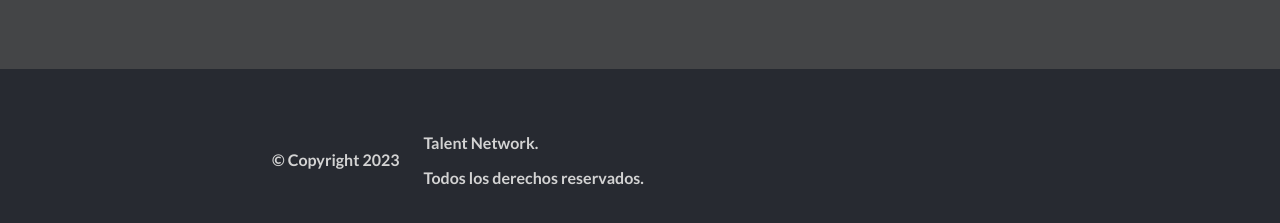
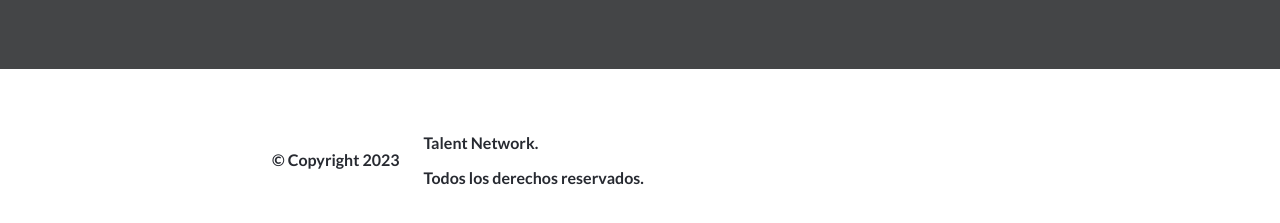
Before and after one commit to joramot/capstone_one_global_summit, a website: page index.html in a window 1280 px wide. Shown: the part 2334-2557 px from the top of the page. Drawn offline with Linux system fonts and the light colour scheme; a web font is replaced by a local one.

Commit message:
Add css classes to footer section

```diff
--- a/css/style.css
+++ b/css/style.css
@@ -316,8 +316,19 @@
   align-items: center;
   padding: 3rem 0;
   column-gap: 1.5rem;
+  /* color: var(--gray); */
+  font-weight: bold;
+  /* background-color: var(--black); */
+}
+
+.footer-index {
+  color: var(--black);
+  background-color: #fff;
+}
+
+
+.footer-about {
   color: var(--gray);
-  font-weight: bold;
   background-color: var(--black);
 }
 
@@ -668,7 +679,7 @@
     column-gap: 1.5rem;
     color: var(--gray);
     font-weight: bold;
-    background-color: var(--black);
+    /* background-color: var(--black); */
   }
 
   footer .footer_1 {
--- a/index.html
+++ b/index.html
@@ -161,7 +161,7 @@
       </div>
     </section>
   </main>
-  <footer class="container-fluid">
+  <footer class="container-fluid footer-index">
     <div>
       <p class="footer_1">© Copyright 2023</p>
     </div>
```
Also changed, not shown: about.html (+1 -1 lines).
